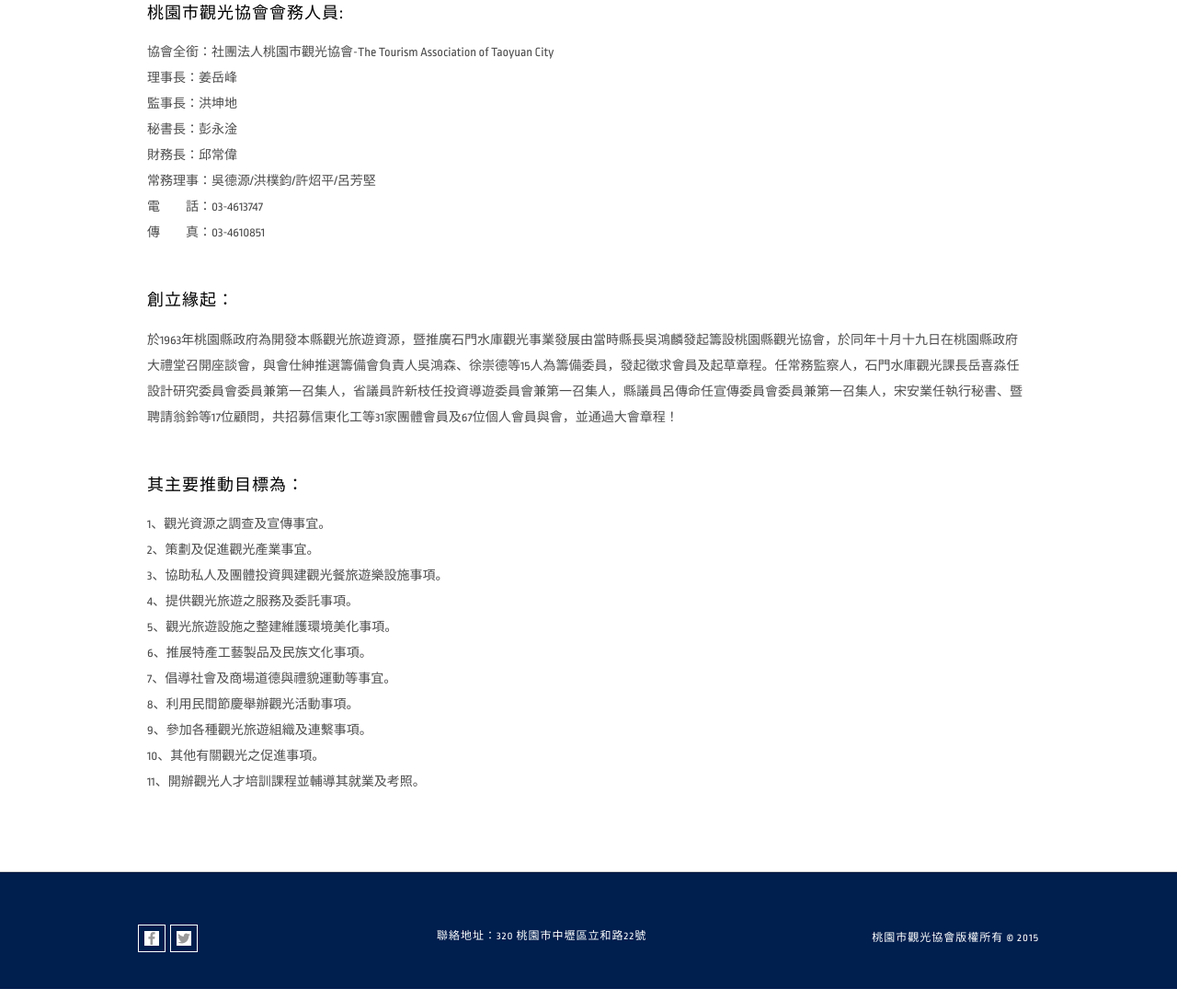
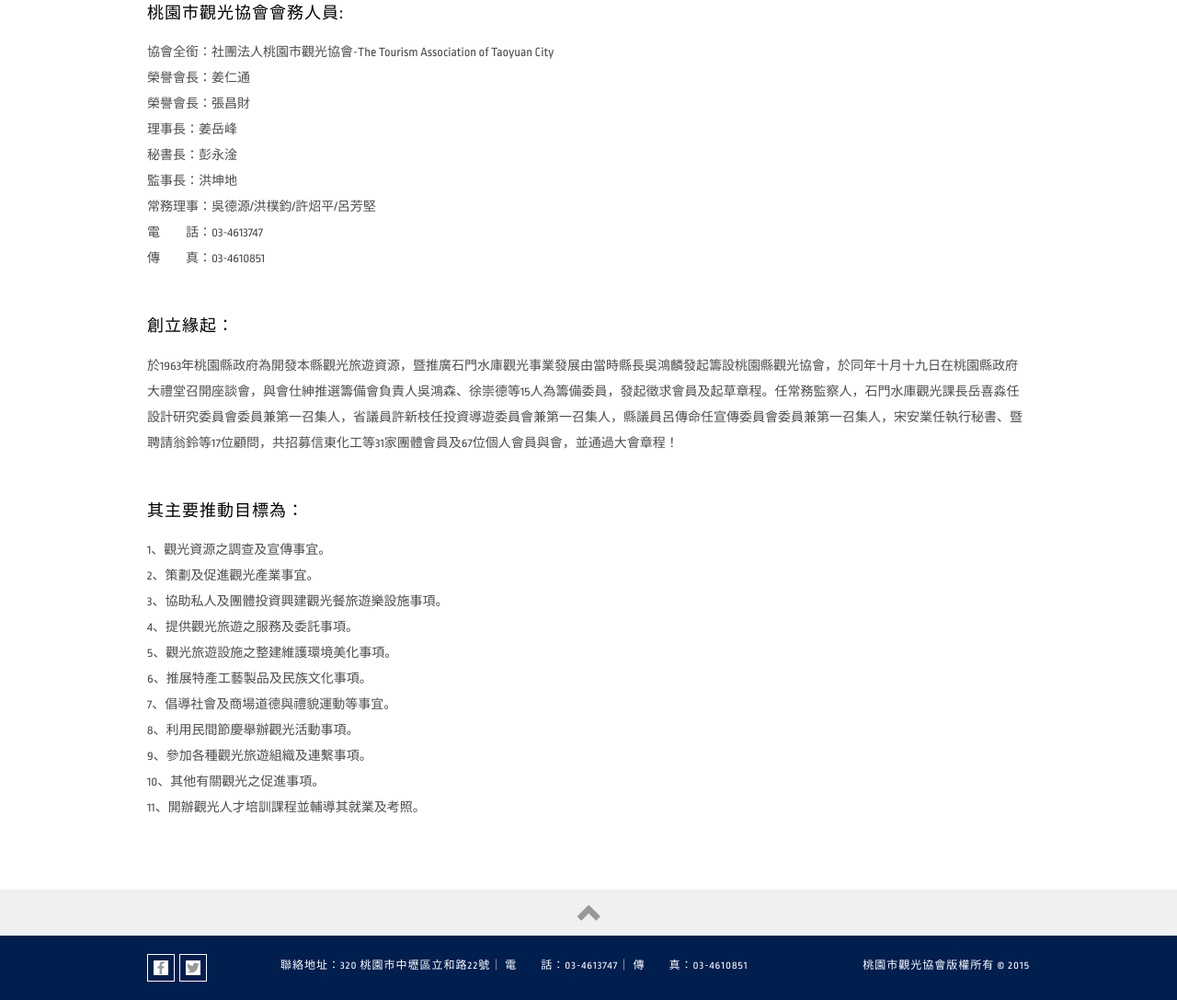
Before and after one commit to jhihzonghu/TTAT, a plain HTML site: page about.html in a window 1280 px wide. Shown: the part 255-1342 px from the top of the page at 92% size. Drawn offline with Linux system fonts and the light colour scheme; some packages are replaced by stand-ins of ours.

Commit message:
footer layout change

```diff
--- a/about.html
+++ b/about.html
@@ -57,10 +57,11 @@
                         <b class="title">桃園市觀光協會會務人員:</b>
                         <time class="date" ></time>
                         <p class="description"> 協會全銜：社團法人桃園市觀光協會-The Tourism Association of Taoyuan City<p/>
+                        <p class="description"> 榮譽會長：姜仁通  </p>
+                        <p class="description"> 榮譽會長：張昌財  </p>
                         <p class="description"> 理事長：姜岳峰  </p>
+                        <p class="description"> 秘書長：彭永淦  </p>
                         <p class="description"> 監事長：洪坤地  </p>
-                        <p class="description"> 秘書長：彭永淦  </p>
-                        <p class="description"> 財務長：邱常偉</p>
                         <p class="description"> 常務理事：吳德源/洪樸鈞/許炤平/呂芳堅</p>
                         <p class="description"> 電　　話：03-4613747</p>
                         <p class="description"> 傳　　真：03-4610851</p>
@@ -91,8 +92,10 @@
     </div>
 
 <footer class="page-footer" role="contentinfo">
-<hr class ="page-footer"></hr>
-<div class="inner clearfix">
+    <button type="button" class="back-to-top">
+        <span class="label">ページの先頭へ戻る</span>
+    </button>
+    <div class="inner clearfix">
         <aside class="social-links">
             <ul>
                 <li class="item-facebook">
@@ -107,7 +110,7 @@
                 </li>
             </ul>
         </aside>
-        <small class="info">聯絡地址：320 桃園市中壢區立和路22號</small>
+          <small class="info">聯絡地址：320 桃園市中壢區立和路22號｜ 電　　話：03-4613747｜ 傳　　真：03-4610851</small>
         <small class="copyright">桃園市觀光協會版權所有 © 2015 </small>
     </div>
 </footer>
--- a/css/main.css
+++ b/css/main.css
@@ -552,14 +552,15 @@ img { vertical-align: middle; }
 
 .page-footer > .inner {
     margin: 0px auto;
-    padding-top: 50px;
-    padding-bottom: 40px;
-    width: 980px;
+    padding-top: 20px;
+    padding-bottom: 20px;
+    width: 960px;
 
 }
 
 .page-title h2
 {
+    text-align: center;
     margin-top: 30px;
     display: block;
     font-size: 24px;
@@ -638,9 +639,10 @@ line-height: 5px;
 /* Copyright */
 .copyright {
     text-align: right;
+    padding-left: 10px;
     color: rgb(255, 255, 255);
     font-size: 12px;
-    padding: 6px 0;
+    padding: 4px 0;
     float: right;
     letter-spacing: 1px;
     text-transform: uppercase;
@@ -650,8 +652,8 @@ line-height: 5px;
     text-align: center;
     color: rgb(255, 255, 255);
     font-size: 12px;
-    padding: 6px 0;
-    margin-left: 260px;
+    padding-right: 5px;
+    margin-left: 80px;
     letter-spacing: 1px;
     text-transform: uppercase;
 }
```
Also changed, not shown: TTMA_Activity.html (+10 -7 lines), index.html (+1 -1 lines), list.html (+7 -5 lines), img/TTMA_Activity_img/pic1.jpg (added), img/TTMA_Activity_img/pic3.jpg (added), 5 other files.
